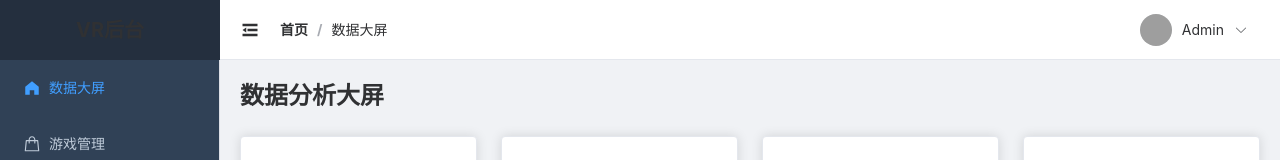
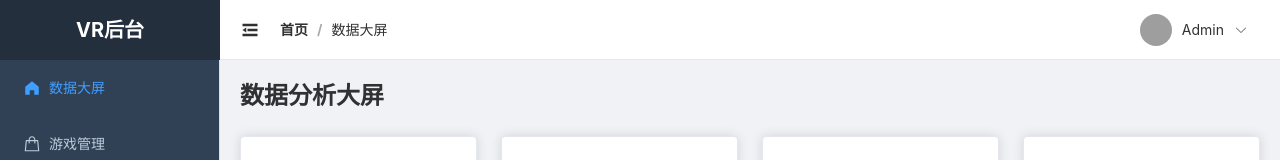
Before and after one commit to zhx83752021/gamesite-ve, a Vue app in the folder frontend/: page /admin/dashboard in a window 1280 px wide. Shown: the top 160 px of the page. Built offline with nearby package versions, Linux system fonts and the light colour scheme; sample sign-in values are in the browser's storage; grey boxes are pictures that could not be loaded.

Commit message:
修复侧边栏标题文字不可见问题：强制设置白色文字

```diff
--- a/frontend/src/components/layout/AdminLayout.vue
+++ b/frontend/src/components/layout/AdminLayout.vue
@@ -157,10 +157,16 @@ function handleCommand(command: string) {
   display: flex;
   align-items: center;
   justify-content: center;
-  color: white;
+  color: white !important;
   font-size: 20px;
   font-weight: bold;
   background-color: #242f3e;
+}
+
+.sidebar-header h2,
+.sidebar-header span {
+  color: white !important;
+  margin: 0;
 }
 
 .admin-header {
```
